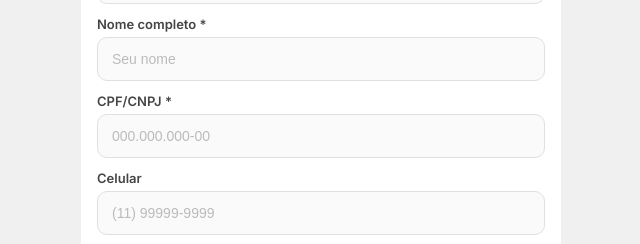
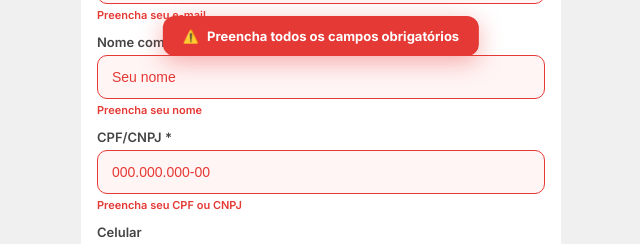
Before and after one commit to obrsinbrs-afk/checkout, a website: page public/index.html in a window 1280 px wide. Both pictures are taken after a click on the button "Comprar agora". Shown: the part 458-702 px from the top of the page, without its empty margins (319-959 px from the left). Drawn offline with Linux system fonts and the light colour scheme.

Commit message:
feat: validação campos com borda vermelha + toast de erro

```diff
--- a/public/index.html
+++ b/public/index.html
@@ -144,10 +144,34 @@
     .form-group input {
       width: 100%; border: 1.5px solid #e0e0e0; border-radius: 10px;
       padding: 13px 14px; font-size: 14px; color: #333;
-      outline: none; transition: border-color .2s; background: #fafafa;
+      outline: none; transition: border-color .2s, background .2s; background: #fafafa;
     }
     .form-group input:focus { border-color: #e91e8c; background: #fff; }
     .form-group input::placeholder { color: #bbb; }
+    .form-group input.erro {
+      border-color: #e53935;
+      background: #fff5f5;
+    }
+    .form-group input.erro::placeholder { color: #e53935; }
+    .campo-erro-msg {
+      font-size: 11px; color: #e53935; font-weight: 600;
+      margin-top: 4px; display: none;
+    }
+    .form-group input.erro ~ .campo-erro-msg { display: block; }
+
+    /* Toast de erro */
+    .toast-erro {
+      position: fixed; top: 16px; left: 50%; transform: translateX(-50%) translateY(-80px);
+      background: #e53935; color: #fff;
+      padding: 12px 20px; border-radius: 12px;
+      font-size: 13px; font-weight: 700;
+      display: flex; align-items: center; gap: 8px;
+      box-shadow: 0 6px 24px rgba(229,57,53,.4);
+      z-index: 9999;
+      transition: transform .35s cubic-bezier(.4,0,.2,1);
+      white-space: nowrap;
+    }
+    .toast-erro.show { transform: translateX(-50%) translateY(0); }
 
     /* PIX */
     .pix-simples {
@@ -348,15 +372,18 @@
     <div class="section-label">Seus dados</div>
     <div class="form-group">
       <label>E-mail *</label>
-      <input type="email" id="email" placeholder="seu@email.com" />
+      <input type="email" id="email" placeholder="seu@email.com" oninput="limparErro(this)" />
+      <span class="campo-erro-msg">Preencha seu e-mail</span>
     </div>
     <div class="form-group">
       <label>Nome completo *</label>
-      <input type="text" id="nome" placeholder="Seu nome" />
+      <input type="text" id="nome" placeholder="Seu nome" oninput="limparErro(this)" />
+      <span class="campo-erro-msg">Preencha seu nome</span>
     </div>
     <div class="form-group">
       <label>CPF/CNPJ *</label>
-      <input type="text" id="cpf" placeholder="000.000.000-00" maxlength="18" />
+      <input type="text" id="cpf" placeholder="000.000.000-00" maxlength="18" oninput="limparErro(this)" />
+      <span class="campo-erro-msg">Preencha seu CPF ou CNPJ</span>
     </div>
     <div class="form-group">
       <label>Celular</label>
@@ -399,6 +426,9 @@
   <div class="garantia-bar" id="elGarantiaBar"></div>
 
 </div>
+
+<!-- TOAST ERRO -->
+<div class="toast-erro" id="toastErro">⚠️ <span id="toastMsg">Preencha os campos obrigatórios</span></div>
 
 <!-- MODAL PIX -->
 <div class="overlay" id="overlay">
@@ -519,14 +549,37 @@ document.getElementById('celular').addEventListener('input', function() {
 let transacaoId = null;
 let pollingTimer = null;
 
+let toastTimer = null;
+function mostrarToast(msg) {
+  const t = document.getElementById('toastErro');
+  document.getElementById('toastMsg').textContent = msg;
+  t.classList.add('show');
+  clearTimeout(toastTimer);
+  toastTimer = setTimeout(() => t.classList.remove('show'), 3000);
+}
+function marcarErro(id) {
+  document.getElementById(id).classList.add('erro');
+}
+function limparErro(el) {
+  el.classList.remove('erro');
+}
+
 async function iniciarCompra() {
-  const email  = document.getElementById('email').value.trim();
-  const nome   = document.getElementById('nome').value.trim();
-  const cpf    = document.getElementById('cpf').value.trim();
-  const celular= document.getElementById('celular').value.trim();
+  const emailEl  = document.getElementById('email');
+  const nomeEl   = document.getElementById('nome');
+  const cpfEl    = document.getElementById('cpf');
+  const email    = emailEl.value.trim();
+  const nome     = nomeEl.value.trim();
+  const cpf      = cpfEl.value.trim();
+  const celular  = document.getElementById('celular').value.trim();
 
-  if (!email || !nome || !cpf) {
-    alert('Preencha e-mail, nome e CPF para continuar.');
+  let valido = true;
+  if (!email) { marcarErro('email'); valido = false; }
+  if (!nome)  { marcarErro('nome');  valido = false; }
+  if (!cpf)   { marcarErro('cpf');   valido = false; }
+
+  if (!valido) {
+    mostrarToast('Preencha todos os campos obrigatórios');
     return;
   }
 
```
